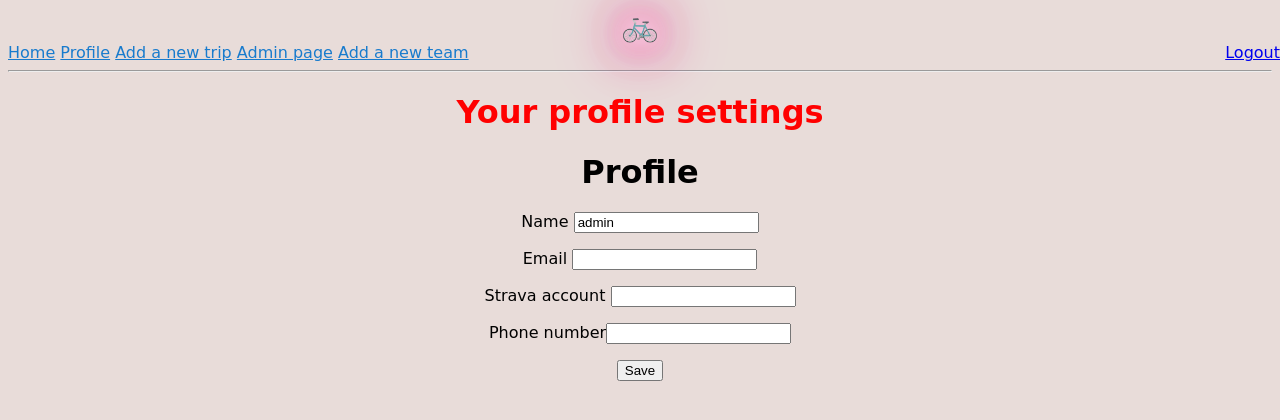
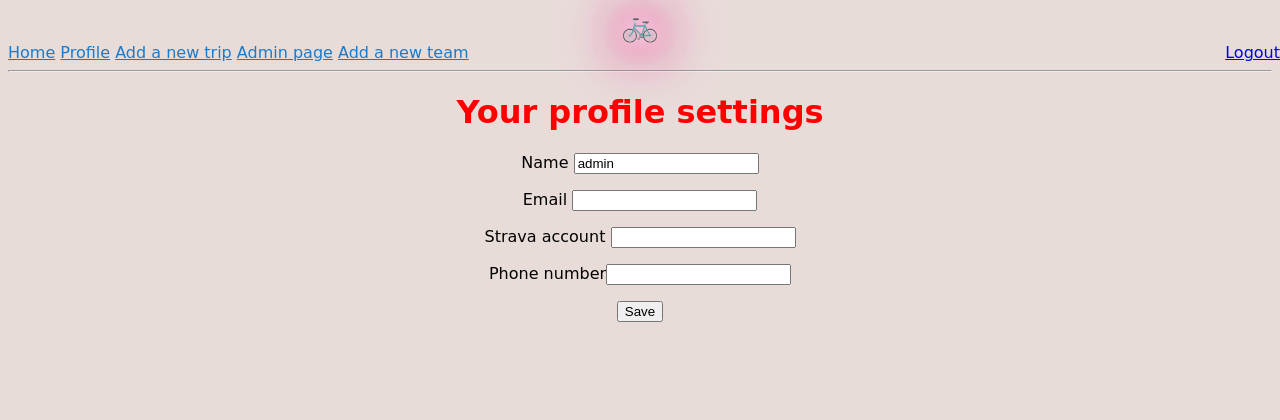
Before and after one commit to bhuvansingla/flask-login, a Flask app: page /user_profile in a window 1280 px wide. Shown: the top 420 px of the page. Run offline with Flask 3, Linux system fonts and the light colour scheme; a user stored in the database is signed in.

Commit message:
tiny label change

```diff
--- a/templates/user_profile.html
+++ b/templates/user_profile.html
@@ -91,7 +91,6 @@
 
 <center>
     <h1 style="color:red">Your profile settings</h1>
-    <h1>Profile</h1>
     <form method="POST">
         {{ form.hidden_tag() }}
         <p>
```
